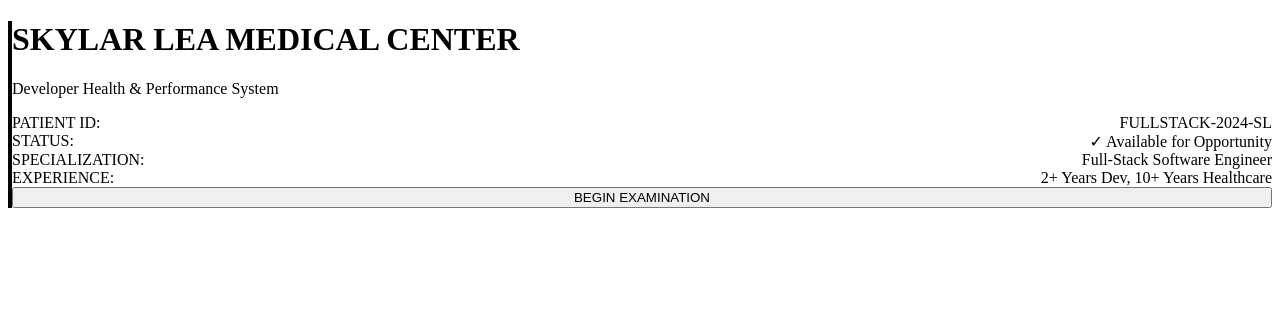
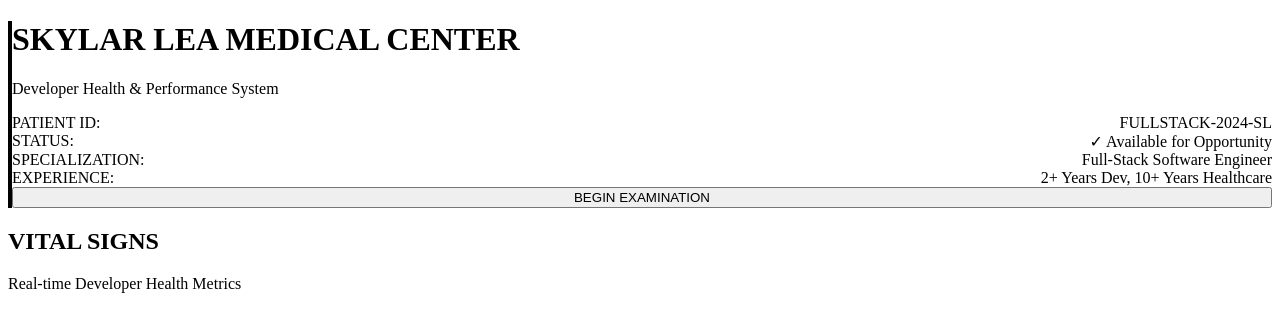
Before and after one commit to skylarnlea/portfolio-revamp, a Next.js app: page / in a window 1280 px wide. Shown: the top 332 px of the page. Built offline with nearby package versions, Linux system fonts and the light colour scheme.

Commit message:
vital signs comp created and outlined for developer "health metrics"

```diff
--- /dev/null
+++ b/app/components/VitalSigns.tsx
@@ -0,0 +1,26 @@
+export default function VitalSigns() {
+    return (
+      <div>
+        {/* Section Header */}
+        <div>
+            <h2>VITAL SIGNS</h2>
+            <p>Real-time Developer Health Metrics</p>
+        </div>
+
+        {/* Stats Grid */}
+        <div>
+            {/* Stat 1: GitHub Commits */}
+            {/* Stat 2: Projects */}
+            {/* Stat 3: GitHub Streak */}
+
+        </div>
+
+        {/* Additional Stats */}
+        <div>
+            {/* Code Health */}
+            {/* Response Time */}
+            {/* Availability */}
+        </div>
+      </div>
+    );
+}
--- a/app/page.tsx
+++ b/app/page.tsx
@@ -1,10 +1,12 @@
 import PatientHeader from './components/PatientHeader';
+import VitalSigns from './components/VitalSigns';
 
 export default function Home() {
   return (
     <main className="min-h-screen bg-slate-50">
       <div className="container mx-auto p-8">
         <PatientHeader />
+        <VitalSigns />
       </div>
     </main>
   );
```
